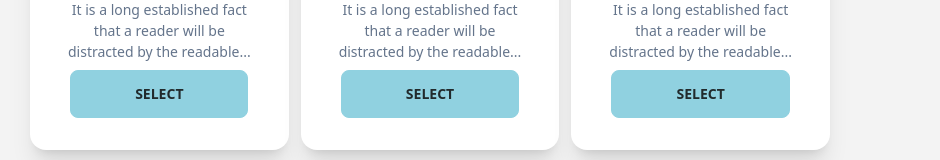
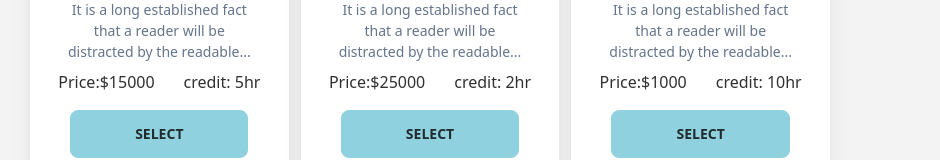
Before and after one commit to alif0013/course-registration, a React (Vite) app: page / in a window 1280 px wide. Shown: the part 393-553 px from the top of the page, without its empty margins (50-990 px from the left). Built offline with nearby package versions, Linux system fonts and the light colour scheme.

Commit message:
card make and load data dynamically

```diff
--- a/src/Componant/Card/Card.jsx
+++ b/src/Componant/Card/Card.jsx
@@ -14,6 +14,14 @@ const Card = ({ card }) => {
                 <div className="card-body items-center text-center">
                     <h2 className="card-title">{title}</h2>
                     <p className="text-slate-500 text-[14px]">{description}</p>
+                  <div className="flex w-[260px] mb-2 justify-evenly">
+                    <div>
+                        <p>Price:${price}</p>
+                    </div>
+                    <div>
+                        <p>credit: {credit}hr</p>
+                    </div>
+                  </div>
 
                     <div className="card-actions">
                         <button className="btn px-16 btn-primary">Select</button>
```
